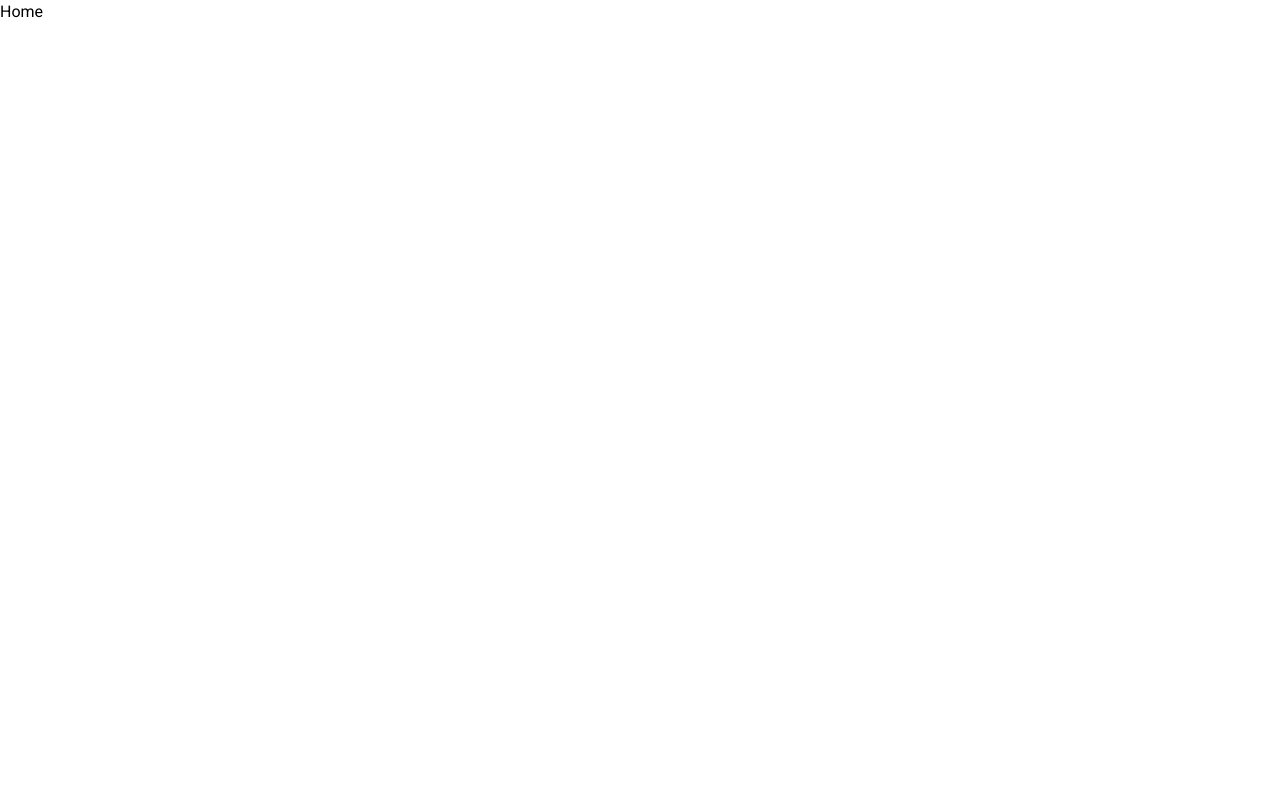
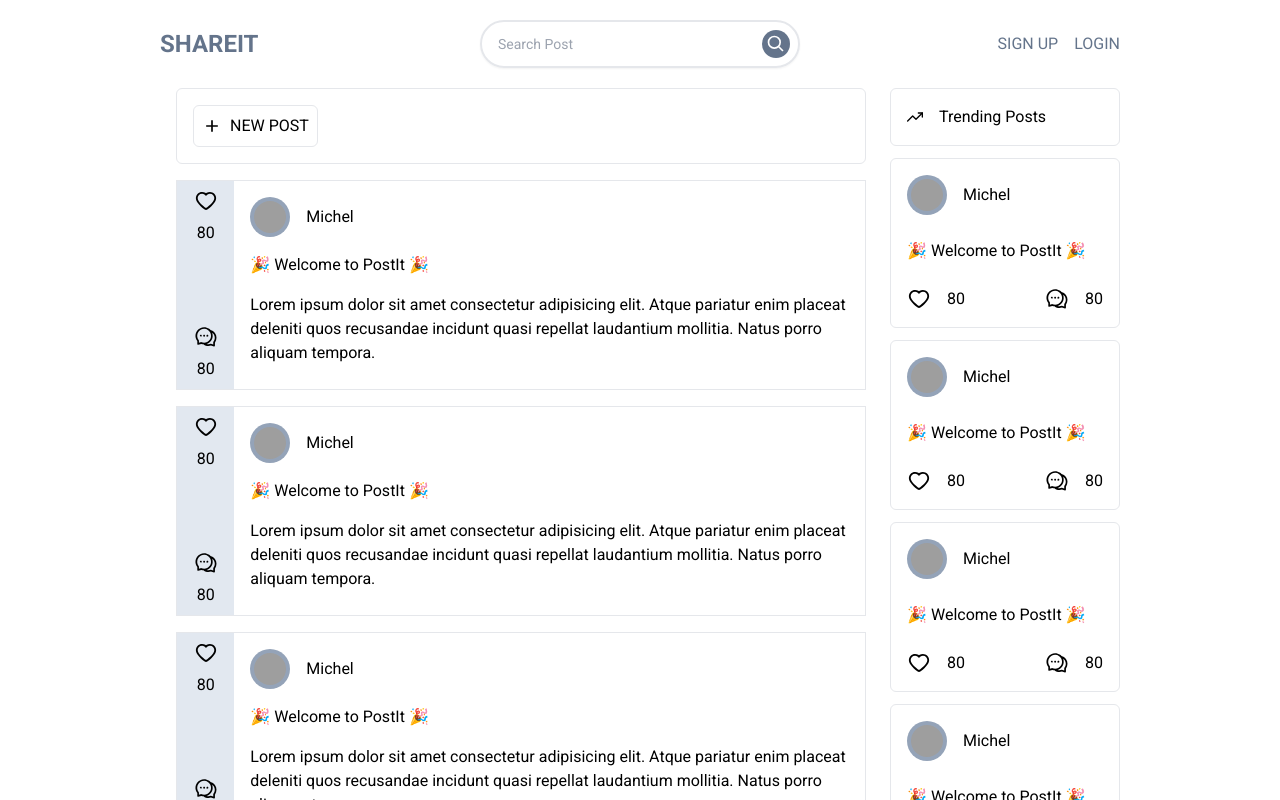
Before and after one commit to sudheer313/social-networking-mern-app, a React (Create React App) app in the folder client/: page / in a window 1280 px wide. Shown: the top 800 px of the page. Built offline with nearby package versions, Linux system fonts and the light colour scheme; grey boxes are pictures that could not be loaded.

Commit message:
add Navbar, Post and TrendingPost in Home Page

```diff
--- /dev/null
+++ b/client/src/components/Navbar.jsx
@@ -0,0 +1,46 @@
+import React, { useState } from "react";
+import { HiOutlineSearch } from "react-icons/hi";
+import { Link } from "react-router-dom";
+
+const Navbar = () => {
+  const [toggleSearch, setToggleSearch] = useState(false);
+  return (
+    <>
+      <nav className="grid grid-cols-2 md:grid-cols-3 p-5 md:px-0">
+        <div className="flex items-center md:text-2xl ">
+          <h1 className="text-slate-500 font-bold">SHAREIT</h1>
+        </div>
+        <div className="md:flex items-center md:border-2 rounded-full py-2 md:shadow-sm hidden">
+          <input
+            type="text"
+            placeholder="Search Post"
+            className="flex-grow pl-4 bg-transparent outline-none text-sm text-gray-600"
+          />
+          <HiOutlineSearch className="h-7 w-7 p-1 bg-slate-500 text-white rounded-full cursor-pointer md:mx-2" />
+        </div>
+        <div className="flex items-center justify-end gap-4 text-slate-500">
+          <HiOutlineSearch
+            className="h-7 w-7 p-1 cursor-pointer md:hidden"
+            onClick={() => setToggleSearch((prev) => !prev)}
+          />
+          <Link to="/signup">SIGN UP</Link>
+          <Link to="/login">LOGIN</Link>
+        </div>
+      </nav>
+      <div
+        className={`items-center border-2 rounded-full p-2 m-2 ${
+          toggleSearch ? "flex md:hidden" : "hidden"
+        }`}
+      >
+        <input
+          type="text"
+          placeholder="Search Post"
+          className="flex-grow pl-4 bg-transparent outline-none text-sm text-gray-600"
+        />
+        <HiOutlineSearch className="h-7 w-7 p-1 bg-slate-500 text-white rounded-full cursor-pointer md:mx-2" />
+      </div>
+    </>
+  );
+};
+
+export default Navbar;
--- /dev/null
+++ b/client/src/components/Post.jsx
@@ -0,0 +1,40 @@
+import React from "react";
+import { AiOutlineHeart } from "react-icons/ai";
+import { AiOutlineComment } from "react-icons/ai";
+
+const Post = () => {
+  return (
+    <div className="flex flex-row border my-4 cursor-pointer">
+      <div className="basis-1/12 bg-slate-200 p-2">
+        <div className="flex flex-col gap-20">
+          <div className="flex flex-col items-center gap-2">
+            <AiOutlineHeart className="text-2xl" />
+            <span>80</span>
+          </div>
+          <div className="flex flex-col items-center gap-2">
+            <AiOutlineComment className="text-2xl" />
+            <span>80</span>
+          </div>
+        </div>
+      </div>
+      <div className="basis-11/12 p-4">
+        <div className="flex items-center gap-4">
+          <img
+            src="https://robohash.org/random"
+            alt="roboimgs"
+            className="h-10 w-10 p-1 rounded-full cursor-pointer bg-slate-400"
+          />
+          <h2>Michel</h2>
+        </div>
+        <div className="py-4">🎉 Welcome to PostIt 🎉</div>
+        <div>
+          Lorem ipsum dolor sit amet consectetur adipisicing elit. Atque
+          pariatur enim placeat deleniti quos recusandae incidunt quasi repellat
+          laudantium mollitia. Natus porro aliquam tempora.
+        </div>
+      </div>
+    </div>
+  );
+};
+
+export default Post;
--- /dev/null
+++ b/client/src/components/TrendingPost.jsx
@@ -0,0 +1,31 @@
+import React from "react";
+import { AiOutlineHeart } from "react-icons/ai";
+import { AiOutlineComment } from "react-icons/ai";
+
+const TrendingPost = () => {
+  return (
+    <div className="flex flex-col gap-4 border p-4 my-3 rounded-md cursor-pointer">
+      <div className="flex items-center gap-4">
+        <img
+          src="https://robohash.org/random"
+          alt="roboimgs"
+          className="h-10 w-10 p-1 rounded-full cursor-pointer bg-slate-400"
+        />
+        <h2>Michel</h2>
+      </div>
+      <h1 className="my-2">🎉 Welcome to PostIt 🎉</h1>
+      <div className="flex items-center justify-between gap-4">
+        <div className="flex items-center gap-4">
+          <AiOutlineHeart className="text-2xl" />
+          <span>80</span>
+        </div>
+        <div className="flex items-center gap-4">
+          <AiOutlineComment className="text-2xl" />
+          <span>80</span>
+        </div>
+      </div>
+    </div>
+  );
+};
+
+export default TrendingPost;
--- a/client/src/pages/Home.jsx
+++ b/client/src/pages/Home.jsx
@@ -1,7 +1,44 @@
 import React from "react";
+import Navbar from "../components/Navbar";
+import { FiTrendingUp } from "react-icons/fi";
+import { MdAdd } from "react-icons/md";
+import TrendingPost from "../components/TrendingPost";
+import Post from "../components/Post";
 
 const Home = () => {
-  return <div>Home</div>;
+  return (
+    <div className="md:container md:mx-auto md:px-40">
+      <Navbar />
+      <div className="flex flex-row gap-2">
+        <div className="mx-4 md:basis-3/4">
+          <div className="flex items-center gap-4 border p-4 rounded-md">
+            <div className="flex items-center gap-2 border p-2 rounded-md">
+              <MdAdd className="text-xl" />
+              <h1>NEW POST</h1>
+            </div>
+          </div>
+          <div className="">
+            <Post />
+            <Post />
+            <Post />
+            <Post />
+          </div>
+        </div>
+        <div className="hidden md:inline-flex md:flex-col md:basis-1/4">
+          <div className="flex items-center gap-4 border p-4 rounded-md">
+            <FiTrendingUp />
+            <h1>Trending Posts</h1>
+          </div>
+          <div className="">
+            <TrendingPost />
+            <TrendingPost />
+            <TrendingPost />
+            <TrendingPost />
+          </div>
+        </div>
+      </div>
+    </div>
+  );
 };
 
 export default Home;
```
